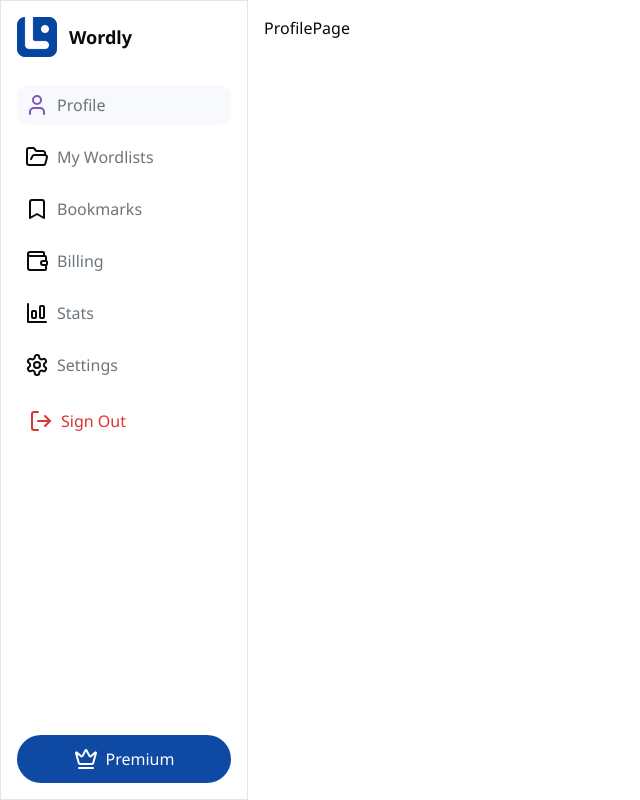
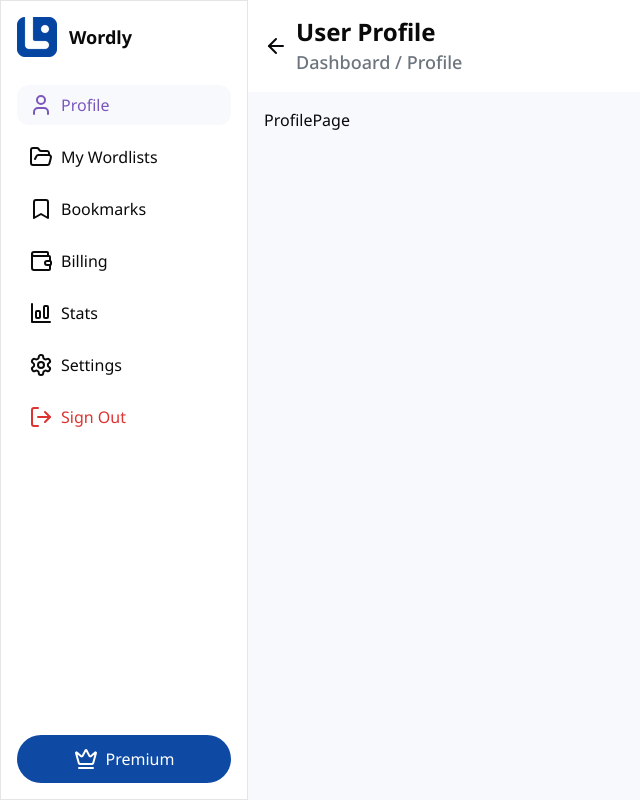
Before and after one commit to OleksandrPanichuk/Wordly-Client, a Next.js app: page /dashboard/profile in a window 1280 px wide. Shown: the whole page, without its empty margins (0-640 px from the left). Built offline with nearby package versions, Linux system fonts and the light colour scheme; no server answers; what google-libphonenumber would draw is missing.

Commit message:
Header was added to dashboard layout

```diff
--- a/next.config.mjs
+++ b/next.config.mjs
@@ -6,7 +6,7 @@ const nextConfig = {
 		return [
 			{
 				source: '/api/:path*',
-				destination: `${API_URL}/api/:path*`
+				destination: `${API_URL}/api/:path*`,
 			}
 		]
 	},
--- a/src/components/common/Visibility.tsx
+++ b/src/components/common/Visibility.tsx
@@ -11,7 +11,7 @@ type VisibilityProps = {
 } & ({ breakpoint: string } | { bp: BreakpointsType | BreakpointsType[] })
 
 export function Visibility(props: VisibilityProps) {
-	const { hide, children, ssr = true, fallback = [true] } = props
+	const { hide, children, ssr = true, fallback } = props
 
 	const show = useMediaQuery(
 		'bp' in props ? getBreakpoints(props.bp) : [props.breakpoint],
--- a/src/features/auth/components/GoogleButton.tsx
+++ b/src/features/auth/components/GoogleButton.tsx
@@ -8,7 +8,7 @@ export const GoogleButton = () => {
 		<Button
 			variant="outline"
 			size="lg"
-			className="rounded-[15px] justify-start  min-h-[2.75rem] w-[24.375rem]"
+			className="rounded-[15px] justify-start  min-h-[2.75rem] w-full  max-w-[24.375rem]"
 			onClick={AuthApi.signInWithGoogle}
 		>
 			<SvgIcon name="google" />
--- a/src/features/profile/api/actions.ts
+++ b/src/features/profile/api/actions.ts
@@ -11,9 +11,9 @@ export async function currentUser() {
 	try {
 		const hasSessionCookie = cookies().has(SESSION_NAME)
 
-		if (hasSessionCookie) {
+		// if (hasSessionCookie) {
 			user = await fetcher.get<TypeUser>('/users/current')
-		}
+		// }
 	} catch (err) {
 		console.log(err)
 	} finally {
--- a/src/hooks/useMediaQuery.ts
+++ b/src/hooks/useMediaQuery.ts
@@ -10,7 +10,8 @@ export function useMediaQuery(
   query: string | string[],
   options: UseMediaQueryOptions = {},
 ): boolean[] {
-  const { ssr = true, fallback = [true] } = options
+  const { ssr = true, fallback = !Array.isArray(query) ? [true] : Array(query.length).fill(true)} = options
+
 
   const queries = Array.isArray(query) ? query : [query]
 
--- a/src/layouts/DashboardLayout/components/Header/index.tsx
+++ b/src/layouts/DashboardLayout/components/Header/index.tsx
@@ -1,8 +1,90 @@
 'use client'
 
-import {Sidebar} from '../Sidebar'
+import { Avatar, AvatarFallback, AvatarImage, Text } from '@/components/ui'
+import { selectAuthUser } from '@/features/auth'
+import { Routes } from '@/shared/constants'
+import { useAppSelector } from '@/store'
+import { ArrowLeftIcon } from 'lucide-react'
+import { useParams, usePathname, useRouter } from 'next/navigation'
+import { Sidebar } from '../Sidebar'
+
+const headerContentMap: {
+	title: string
+	pathname: Routes
+	subtitle?: string
+}[] = [
+	{
+		pathname: Routes.PROFILE,
+		title: 'User Profile',
+		subtitle: 'Dashboard / Profile',
+	},
+	{
+		pathname: Routes.MY_LISTS,
+		title: 'My Wordlists',
+	},
+	{
+		pathname: Routes.BOOKMARKS,
+		title: 'Bookmarks',
+	},
+	{
+		pathname: Routes.BILLING,
+		title: 'Billing',
+	},
+	{
+		pathname: Routes.STATS,
+		title: 'Stats',
+	},
+	{
+		pathname: Routes.SETTINGS,
+		title: 'Settings',
+	},
+]
+
 export const Header = () => {
-	return <div>
-		<Sidebar.Mobile />
-	</div>;
-};
+	const { wordlistId } = useParams()
+	const pathname = usePathname()
+	const router = useRouter()
+
+
+	const user = useAppSelector(selectAuthUser)
+
+	const leftSection = headerContentMap.find(item =>
+		pathname.includes(item.pathname)
+	)
+
+	return (
+		<header className='flex items-center p-4 w-full'>
+			{!!leftSection && (
+				<div className='flex items-center gap-2'>
+					{!wordlistId && (
+						<button onClick={router.back} className='transition-transform hover:scale-125'>
+							<ArrowLeftIcon />
+						</button>
+					)}
+					<div className='flex flex-col'>
+						<h5 className='text-2xl font-bold text-tw-black'>
+							{leftSection.title}
+						</h5>
+						{leftSection.subtitle && (
+							<Text className='hidden sm:block' weight={500} size='lg'>
+								{leftSection.subtitle}
+							</Text>
+						)}
+					</div>
+				</div>
+			)}
+			<div className='flex-1 flex items-center justify-end gap-3'>
+				<Avatar>
+					<AvatarImage
+						width={40}
+						height={40}
+						src={user?.avatar?.url}
+						alt={user?.username}
+					/>
+					<AvatarFallback>{user?.username}</AvatarFallback>
+				</Avatar>
+				<Sidebar.Mobile />
+			</div>
+		</header>
+	)
+}
--- a/src/layouts/DashboardLayout/components/Sidebar/index.tsx
+++ b/src/layouts/DashboardLayout/components/Sidebar/index.tsx
@@ -32,7 +32,7 @@ export const Sidebar = ({ subscription }: ISidebarProps) => {
 					<Sidebar.Laptop />
 				</Visibility>
 
-				<Visibility bp="lg">
+				<Visibility bp='lg'>
 					<Sidebar.Desktop />
 				</Visibility>
 			</aside>
@@ -40,18 +40,27 @@ export const Sidebar = ({ subscription }: ISidebarProps) => {
 	)
 }
 
-Sidebar.Desktop = function Desktop({className, ...props}:ComponentPropsWithoutRef<'div'>) {
+Sidebar.Desktop = function Desktop({
+	className,
+	...props
+}: ComponentPropsWithoutRef<'div'>) {
 	const pathname = usePathname()
 	const { mutate: signOut } = useSignOut()
 	const { subscription } = useSidebarContext()
 
 	return (
-		<div className={cn("hidden lg:flex  flex-col p-4 sticky top-0 z-10 min-h-screen border-solid border-[1px] border-black/10 items-center w-[15.5rem] gap-3", className)}  >
-			<div className="w-full">
-			<Logo className="mb-4" withText />
+		<div
+			className={cn(
+				'hidden lg:flex  flex-col p-4 sticky top-0 z-10 min-h-screen border-solid border-[1px] border-black/10 items-center w-[15.5rem] gap-3',
+				className
+			)}
+			{...props}
+		>
+			<div className='w-full'>
+				<Logo className='mb-4 w-min' withText />
 			</div>
 
-			{links.map((link) => {
+			{links.map(link => {
 				const Icon = link.icon
 
 				const isActive = pathname.startsWith(link.href)
@@ -59,27 +68,36 @@ Sidebar.Desktop = function Desktop({className, ...props}:ComponentPropsWithoutRe
 				return (
 					<Link
 						className={cn(
-							'p-2 w-full flex items-center gap-2 ease-linear transition-all duration-300 rounded-xl group',
+							'px-3 py-2 w-full flex items-center gap-2 ease-linear transition-all duration-300 rounded-xl group',
 							isActive && 'bg-tw-blue-50'
 						)}
 						key={link.href}
 						href={link.href}
 					>
 						<Icon
-							className="group-hover:stroke-tw-purple-400"
+							className='group-hover:stroke-tw-purple-400'
 							stroke={isActive ? 'var(--tw-purple-400)' : 'var(--tw-black)'}
 						/>
-						<Text as="span" className="text-tw-black group-hover:text-tw-purple-400">{link.text}</Text>
+						<Text
+							as='span'
+							color={'black'}
+							className={cn(
+								' group-hover:text-tw-purple-400',
+								isActive && '!text-tw-purple-400'
+							)}
+						>
+							{link.text}
+						</Text>
 					</Link>
 				)
 			})}
 
-			<div className="w-full flex justify-center flex-1">
+			<div className='w-full flex justify-center flex-1'>
 				<button
-					className="h-min p-3 rounded-md transition-all duration-300 hover:bg-rose-200 ease-linear text-tw-red-alarm w-full flex items-center gap-2"
+					className='h-min px-3 py-2 rounded-md transition-all duration-300 hover:bg-rose-200 ease-linear text-tw-red-alarm w-full flex items-center gap-2'
 					onClick={signOut}
 				>
-					<LogOutIcon className="stroke-tw-red-alarm" />
+					<LogOutIcon className='stroke-tw-red-alarm' />
 					Sign Out
 				</button>
 			</div>
@@ -87,9 +105,9 @@ Sidebar.Desktop = function Desktop({className, ...props}:ComponentPropsWithoutRe
 			{!subscription && (
 				<Link
 					href={Routes.PREMIUM}
-					className="rounded-3xl p-3 bg-tw-blue-450 flex items-center gap-2 w-full justify-center text-white"
+					className='rounded-3xl p-3 bg-tw-blue-450 flex items-center gap-2 w-full justify-center text-white'
 				>
-					<CrownIcon stroke="white" />
+					<CrownIcon stroke='white' />
 					Premium
 				</Link>
 			)}
@@ -103,16 +121,16 @@ Sidebar.Laptop = function Laptop() {
 	const { subscription } = useSidebarContext()
 
 	return (
-		<div className="flex flex-col py-4 sticky top-0 z-10 min-h-screen border-solid border-[1px] border-black/10 items-center w-[4.875rem] gap-3 lg:hidden">
-			<Logo className="mb-4" />
+		<div className='hidden sm:flex flex-col py-4 sticky top-0 z-10 min-h-screen border-solid border-[1px] border-black/10 items-center w-[4.875rem] gap-3 lg:hidden'>
+			<Logo className='mb-4' />
 
-			{links.map((link) => {
+			{links.map(link => {
 				const Icon = link.icon
 
 				const isActive = pathname.startsWith(link.href)
 
 				return (
-					<Hint label={link.text} key={link.href} side="right">
+					<Hint label={link.text} key={link.href} side='right'>
 						<Link
 							className={cn(
 								'p-3  ease-linear transition-all duration-300 rounded-xl group',
@@ -121,7 +139,7 @@ Sidebar.Laptop = function Laptop() {
 							href={link.href}
 						>
 							<Icon
-								className="group-hover:stroke-tw-purple-400"
+								className='group-hover:stroke-tw-purple-400'
 								stroke={isActive ? 'var(--tw-purple-400)' : 'black'}
 							/>
 						</Link>
@@ -129,24 +147,24 @@ Sidebar.Laptop = function Laptop() {
 				)
 			})}
 
-			<div className="w-full flex justify-center flex-1">
-				<Hint label="Sign Out" side="right">
+			<div className='w-full flex justify-center flex-1'>
+				<Hint label='Sign Out' side='right'>
 					<button
-						className="size-min p-3 rounded-md transition-all duration-300 hover:bg-rose-200 ease-linear "
+						className='size-min p-3 rounded-md transition-all duration-300 hover:bg-rose-200 ease-linear '
 						onClick={signOut}
 					>
-						<LogOutIcon className="stroke-tw-red-alarm" />
+						<LogOutIcon className='stroke-tw-red-alarm' />
 					</button>
 				</Hint>
 			</div>
 
 			{!subscription && (
-				<Hint label="Premium" side="right">
+				<Hint label='Premium' side='right'>
 					<Link
 						href={Routes.PREMIUM}
-						className="size-12 rounded-full p-3 bg-tw-blue-450"
+						className='size-12 rounded-full p-3 bg-tw-blue-450'
 					>
-						<CrownIcon stroke="white" />
+						<CrownIcon stroke='white' />
 					</Link>
 				</Hint>
 			)}
@@ -156,13 +174,13 @@ Sidebar.Laptop = function Laptop() {
 
 Sidebar.Mobile = function Mobile() {
 	return (
-		<Visibility bp="max-sm">
+		<Visibility bp='max-sm'>
 			<Sheet>
-				<SheetTrigger className="sm:hidden hover:bg-tw-blue-50 transition duration-300 p-2 rounded-md">
+				<SheetTrigger className='sm:hidden hover:bg-tw-blue-50 transition duration-300 p-2 rounded-md'>
 					<MenuIcon />
 				</SheetTrigger>
-				<SheetContent>
-					<Sidebar.Desktop className='flex sm:hidden' />
+				<SheetContent className='p-0 '>
+					<Sidebar.Desktop className='flex sm:hidden border-none w-full' />
 				</SheetContent>
 			</Sheet>
 		</Visibility>
--- a/src/layouts/DashboardLayout/index.tsx
+++ b/src/layouts/DashboardLayout/index.tsx
@@ -9,9 +9,9 @@ export const DashboardLayout =  async({ children }: PropsWithChildren) => {
 	return (
 		<div className="flex min-h-screen">
 			<Sidebar subscription={subscription} />
-			<div className="flex flex-1">
+			<div className="flex flex-col flex-1">
 				<Header />
-				<main className="flex-1 p-4">{children}</main>
+				<main className="flex-1 p-4 bg-tw-blue-50">{children}</main>
 			</div>
 		</div>
 	)
--- a/src/lib/fetcher/request.ts
+++ b/src/lib/fetcher/request.ts
@@ -1,6 +1,7 @@
 'use server'
 import { cookies } from 'next/headers'
 import type { RequestOptions } from './types'
+import { APP_URL } from '@/shared/constants'
 
 export async function request<T>(
 	method: string,
@@ -18,7 +19,7 @@ export async function request<T>(
 	headers.Cookie = cookies().toString()
 
 	// Construct the full URL with query parameters if provided
-	let fullURL = `${process.env.NEXT_PUBLIC_APP_URL}/api/${url}`
+	let fullURL = `${APP_URL}/api/${url}`
 	if (params) {
 		const queryString = new URLSearchParams(params).toString()
 		fullURL += `?${queryString}`
--- a/src/providers/Providers.tsx
+++ b/src/providers/Providers.tsx
@@ -1,9 +1,9 @@
 
+import { currentUser } from "@/features/profile"
 import { PropsWithChildren } from "react"
+import { Toaster } from "sonner"
 import { QueryProvider } from "./QueryProvider"
 import { StoreProvider } from "./StoreProvider"
-import { currentUser } from "@/features/profile"
-import { Toaster } from "sonner"
 
 
 export const Providers = async ({children}:PropsWithChildren) => {
```
Also changed, not shown: src/components/ui/Text.tsx (+16 -14 lines), .idx/integrations.json (added), 1 other file (tests, documents, lock files or other folders).
